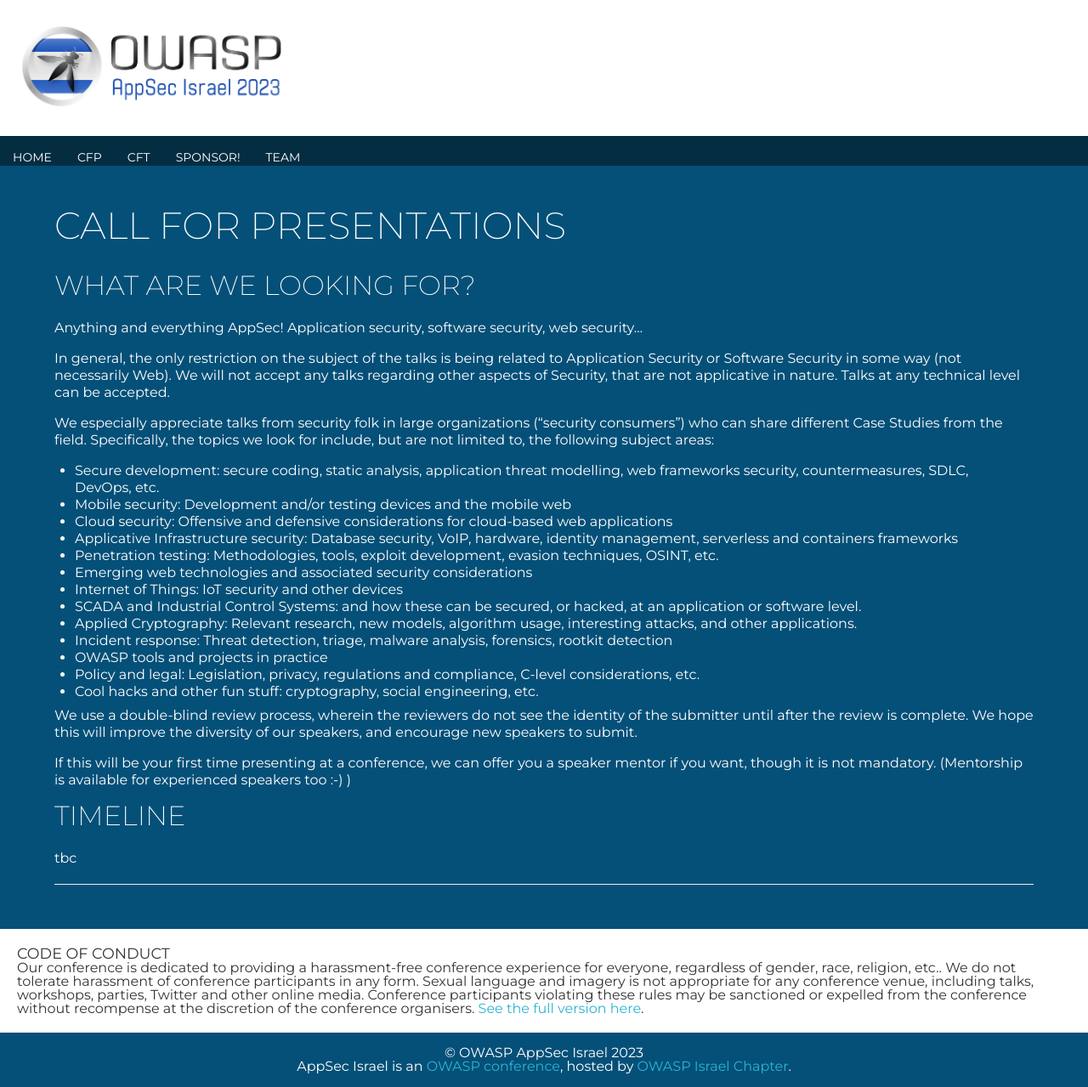
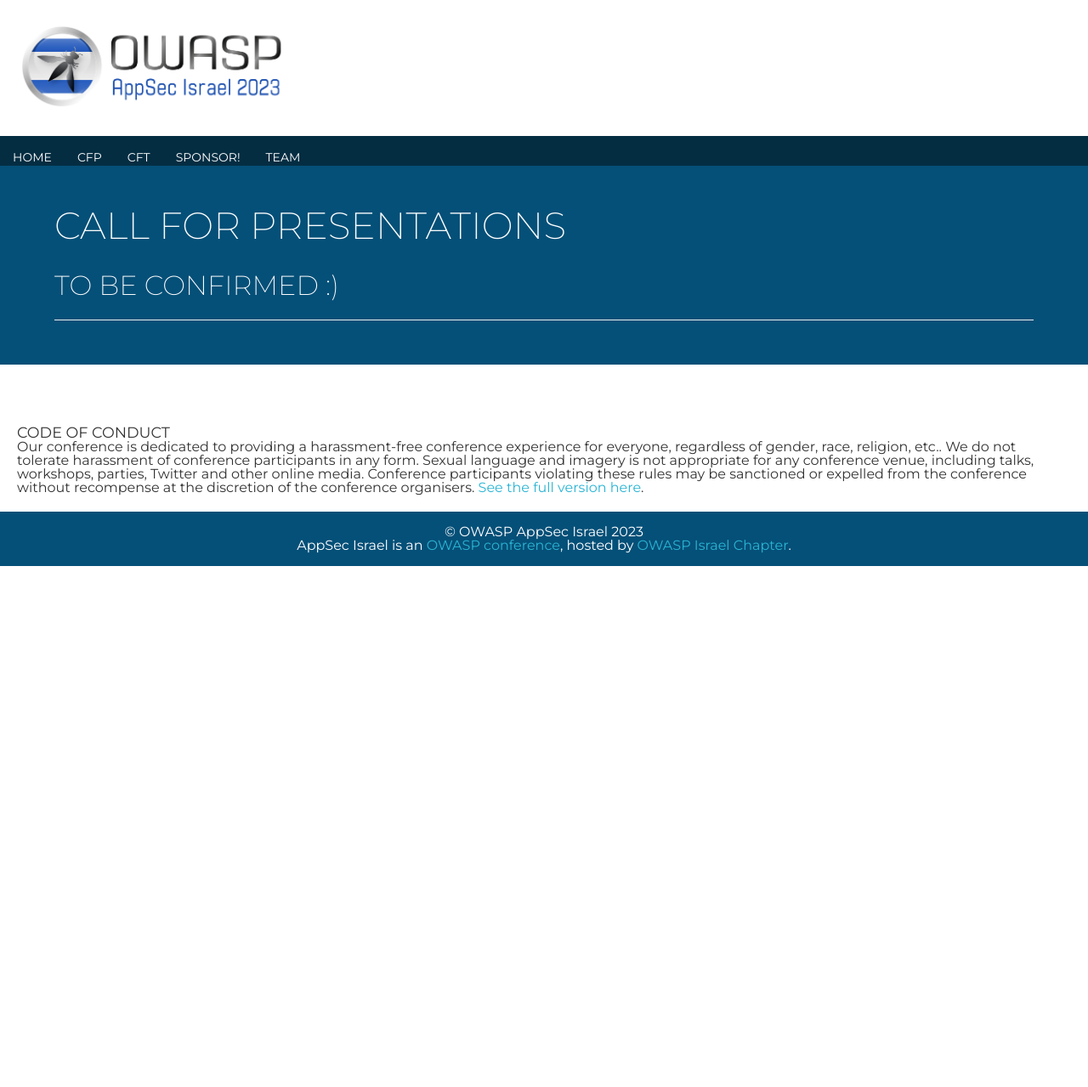
Before and after one commit to OWASP/www-event-appsecil-2023, a Jekyll site: the page built from CFP.md, in a window 1280 px wide. Shown: the whole page at 85% size. Built offline with Jekyll 4.4.1, drawn with Linux system fonts in a browser that asks for light colours; our own code applies the rules of GitHub Pages for plain Markdown files; after the commit the page ends 900 px from its top, so only the background shows below that.

Commit message:
Keep CFP as tbc for now

```diff
--- a/CFP.md
+++ b/CFP.md
@@ -2,6 +2,10 @@
 ---
 
 ## Call for Presentations
+
+### To be confirmed :)
+
+<!--
 
 ### What are we looking for?
 
@@ -33,7 +37,7 @@ If this will be your first time presenting at a conference, we can offer you a s
 
 tbc
 
-<!--CFP closes: September 19, 2020
+CFP closes: September 19, 2020
 Notification: October 1, 2020
 Conference: October 28, 2020   -->
 
```
